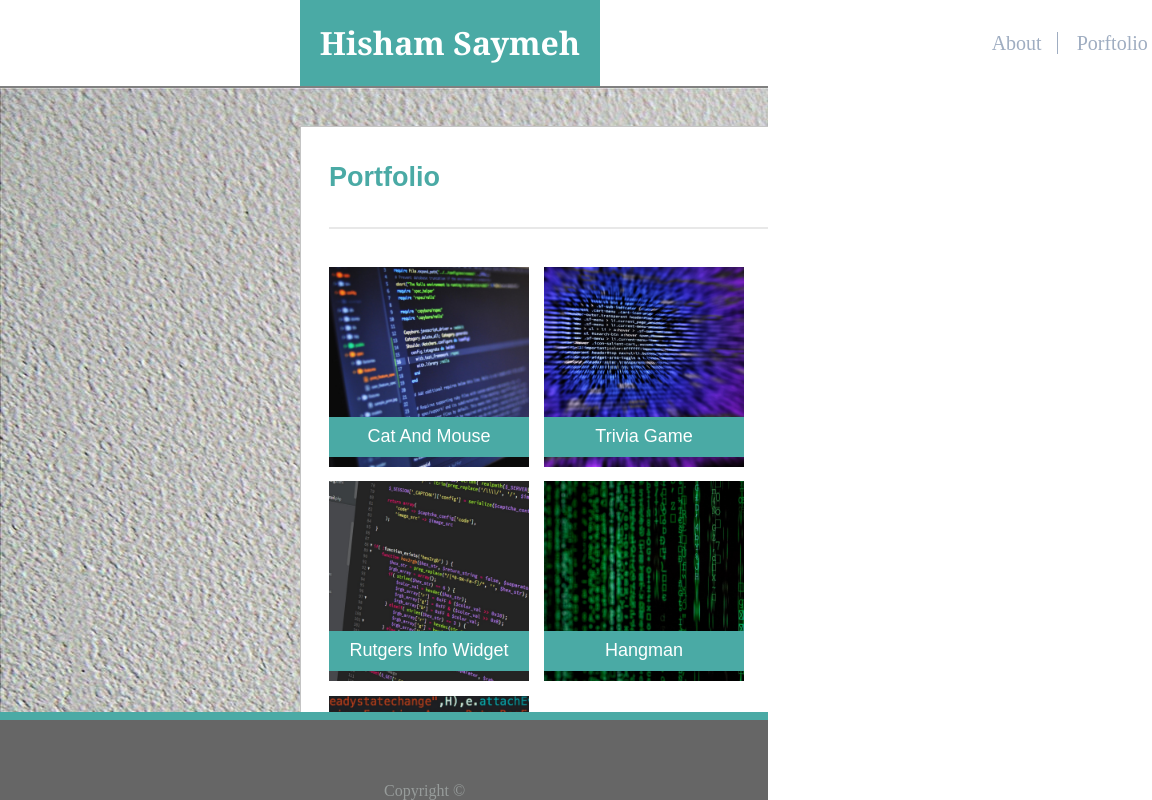
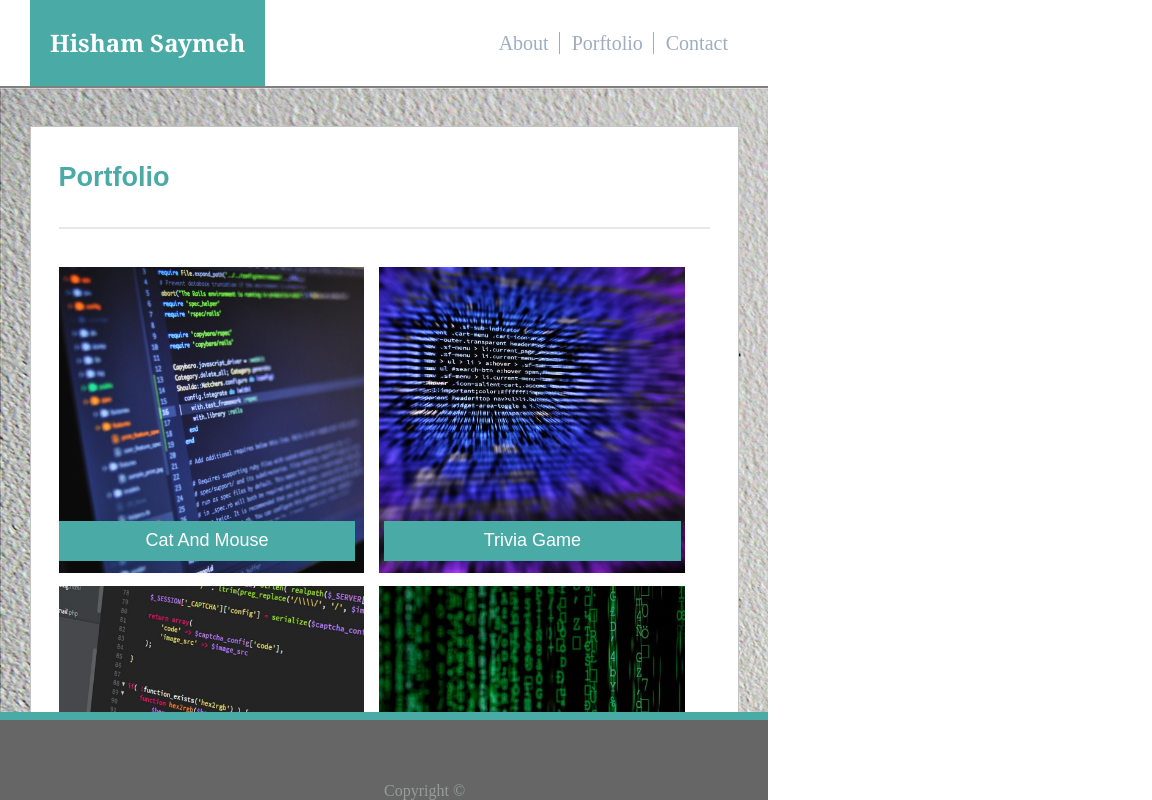
Before and after one commit to hishamss/Responsive-Portfolio, a plain HTML site: page portfolio.html in a window 768 px wide. Shown: the top 800 px of the page, 1152 px wide, since content can reach past the window. Drawn offline with Linux system fonts and the light colour scheme.

Commit message:
porfolio page at size 640px to 768px is done

```diff
--- a/assets/css/style.css
+++ b/assets/css/style.css
@@ -286,6 +286,106 @@ textarea {
   text-align: center;
 }
 
+@media screen and (min-width: 641px) and (max-width: 768px) {
+  .header {
+    margin: 0 30px;
+    padding: 0;
+    width: auto;
+  }
+
+  .header h1 {
+    float: left;
+    height: 100%;
+    width: auto;
+    padding: 0 20px;
+    font-size: 1.5em;
+  }
+
+  nav {
+    float: right;
+    text-align: center;
+    vertical-align: middle;
+    height: 100%;
+    margin: 0;
+    font-size: 0.5em;
+  }
+
+  nav > a {
+    padding: 0 10px;
+  }
+  .content-por {
+    right: 29.5px;
+    left: 29.5px;
+    width: auto;
+    height: auto;
+  }
+
+  .port-images img {
+    /* display: none; */
+    margin: 0 10px 0 0;
+    padding: 0;
+    width: 47%;
+    height: auto;
+    /* overflow: auto; */
+  }
+
+  /* .port-images p {
+    display: none;
+  } */
+
+  .fix.port-images {
+    padding: 0 0 30px 0;
+    margin: 0 28px;
+    overflow: auto;
+  }
+
+  #por-img1 {
+    position: static;
+  }
+
+  #por-img2 {
+    position: static;
+  }
+
+  #por-img3 {
+    position: static;
+  }
+  #por-img4 {
+    position: static;
+  }
+
+  #por-img5 {
+    position: static;
+  }
+
+  #por-p1 {
+    width: 42%;
+    top: 35%;
+  }
+
+  #por-p2 {
+    width: 42%;
+    left: 50%;
+    top: 35%;
+  }
+
+  #por-p3 {
+    width: 42%;
+    top: 62%;
+  }
+
+  #por-p4 {
+    width: 42%;
+    left: 50%;
+    top: 62%;
+  }
+
+  #por-p5 {
+    width: 42%;
+    top: 89%;
+  }
+}
+
 @media screen and (max-width: 640px) {
   .header h1 {
     float: none;
```
